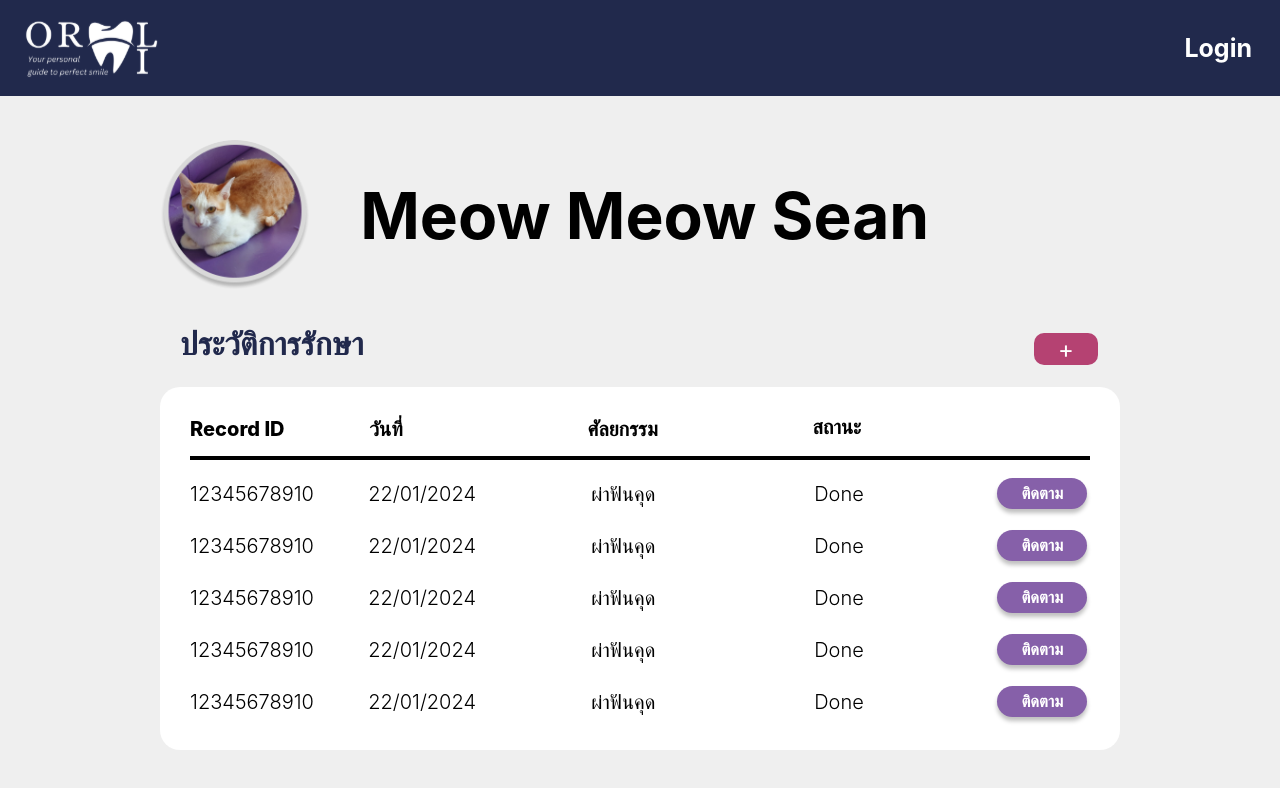
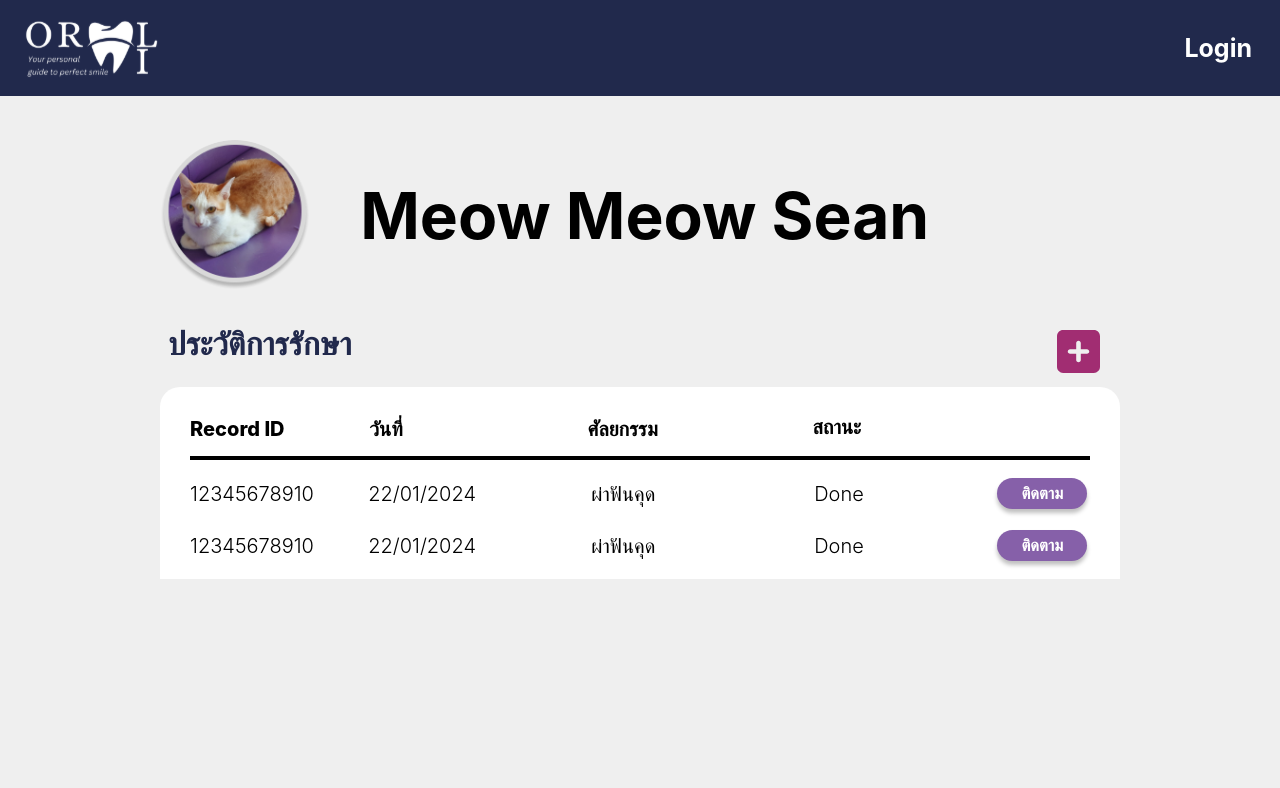
Before and after one commit to KhChanon/DENTAL-WEB-AI, a React (Create React App) app in the folder client/: page /patientinfo in a window 1280 px wide. Shown: the top 788 px of the page. Built offline with nearby package versions, Linux system fonts and the light colour scheme.

Commit message:
change 'add' button to svg

```diff
--- a/client/src/pages/Patientinfo/Patientinfo.tsx
+++ b/client/src/pages/Patientinfo/Patientinfo.tsx
@@ -5,6 +5,7 @@ import Meow from '../../assets/meow.png'
 import InfoItem from './components/InfoItem'
 import axios from 'axios';
 import config from '../../config/config.json';
+import PlusIcon from './components/PlusIcon.svg';
 
 const Patientinfo = () => {
   const [auth, setAuth] = useState<boolean>(false);
@@ -35,10 +36,10 @@ const Patientinfo = () => {
       :
       <NavBarLogin user={user} />
       }
-      <section className="w-[62.5rem] flex flex-col items-start justify-start py-[0rem] px-[1.25rem] box-border gap-[1.88rem] max-w-full text-left text-[4rem] text-black font-red-hat-display">
+      <section className="w-[62.5rem] overflow-hidden flex flex-col items-start justify-start py-[0rem] px-[1.25rem] box-border gap-[1.88rem] max-w-full text-left text-[4rem] text-black font-red-hat-display">
       <div className="flex flex-row items-center justify-start gap-[3.13rem] max-w-full mq700:flex-wrap mq700:gap-[1.56rem]">
         <img
-          className="h-[9.38rem] w-[9.38rem] relative rounded-[50%] object-cover"
+          className="h-[9.38rem] w-[9.38rem] relative rounded-[50%] object-cover select-none"
           loading="eager"
           alt=""
           src={Meow}
@@ -48,15 +49,19 @@ const Patientinfo = () => {
         </div>
       </div>
       <div className="self-stretch flex flex-col items-start justify-start gap-[1.25rem] max-w-full text-[2rem] text-darkslateblue-200">
-        <div className="self-stretch flex flex-row items-center justify-between py-[0rem] px-[1.25rem]">
+        <div className="self-stretch flex flex-row items-center justify-between py-[0rem] px-[0.5rem]">
           <b className="w-[25.5rem] relative flex items-center h-[2.94rem] shrink-0">
             ประวัติการรักษา
           </b>
-          <div className="w-[4.13rem] relative h-[2.08rem] text-center text-[1.5rem] text-colors-white-white">
+          <div className="w-[4.13rem] relative h-[2.08rem] text-center text-[1.5rem]">
             {/* <div className="absolute top-[0rem] left-[0rem] rounded-[10px] bg-palevioletred w-[4.13rem] h-[2.08rem]" /> */}
-            <div className="absolute top-[0.4rem] rounded-[10px] flex items-center justify-center w-[4rem] h-[2rem] bg-palevioletred">
-              +
-            </div>
+
+              {/* <PlusIcon className="absolute top-[0.4rem] rounded-[10px] flex items-center justify-center w-[4rem] h-[2rem]"/> */}
+              <img
+                    className="cursor-pointer select-none"
+                    alt=""
+                    src={PlusIcon}
+                  />
           </div>
         </div>
         <div className="self-stretch rounded-xl bg-colors-white-white flex flex-col items-start justify-start p-[1.88rem] box-border gap-[0.94rem] max-w-full text-xl text-black mq450:pt-[1.25rem] mq450:pb-[1.25rem] mq450:box-border">
```
Also changed, not shown: client/src/pages/Patientinfo/components/PlusIcon.svg (added).
